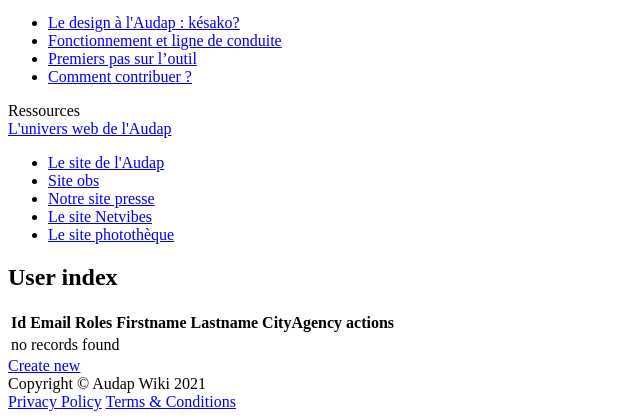
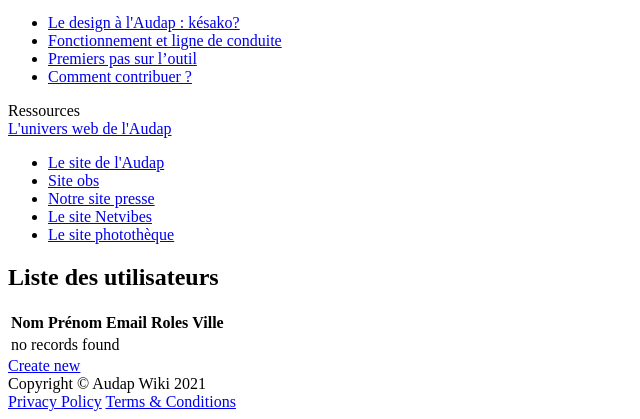
Before and after one commit to WildCodeSchool/BTZ_PHP_2021_03_Wiki, a Symfony app: template templates/user/index.html.twig in a window 1280 px wide. Shown: the part 433-852 px from the top of the page, without its empty margins (0-640 px from the left). Run offline with Twig, Linux system fonts and the light colour scheme; the template is opened without the code that fills it, so the values that code supplies are empty; some libraries are stand-ins or nearby versions.

Commit message:
add on cascade delete for user and article / versions

```diff
--- a/src/Entity/Article.php
+++ b/src/Entity/Article.php
@@ -87,7 +87,7 @@ class Article
 
     /**
      * @ORM\ManyToOne(targetEntity=User::class, inversedBy="articles")
-     * @ORM\JoinColumn(nullable=false)
+     * @ORM\JoinColumn(nullable=true, onDelete="CASCADE")
      */
     private $creator;
 
--- a/src/Entity/Version.php
+++ b/src/Entity/Version.php
@@ -39,6 +39,7 @@ class Version
 
     /**
      * @ORM\ManyToOne(targetEntity=User::class, inversedBy="versions")
+     * @ORM\JoinColumn(onDelete="CASCADE")
      */
     private $contributor;
 
@@ -49,7 +50,7 @@ class Version
 
     /**
      * @ORM\ManyToOne(targetEntity=Article::class, inversedBy="versions")
-     * @ORM\JoinColumn(nullable=false)
+     * @ORM\JoinColumn(nullable=false, onDelete="CASCADE")
      */
     private $article;
 
--- a/templates/user/index.html.twig
+++ b/templates/user/index.html.twig
@@ -1,36 +1,32 @@
 {% extends 'base.html.twig' %}
 
-{% block title %}User index{% endblock %}
+{% block title %}Liste des utilisateurs{% endblock %}
 
 {% block body %}
-    <h1>User index</h1>
+    <h1>Liste des utilisateurs</h1>
 
     <table class="table">
         <thead>
             <tr>
-                <th>Id</th>
+                <th>Nom</th>
+                <th>Prénom</th>
                 <th>Email</th>
                 <th>Roles</th>
-               {# <th>Password</th>#}
-                <th>Firstname</th>
-                <th>Lastname</th>
-                <th>CityAgency</th>
-                <th>actions</th>
+                <th>Ville</th>
             </tr>
         </thead>
         <tbody>
         {% for user in users %}
             <tr>
-                <td>{{ user.id }}</td>
+                <td>{{ user.lastname }}</td>
+                <td>{{ user.firstname }}</td>
                 <td>{{ user.email }}</td>
                 <td>{{ user.roles ? user.roles|json_encode : '' }}</td>
-                {#<td>{{ user.password }}</td>#}
-                <td>{{ user.firstname }}</td>
-                <td>{{ user.lastname }}</td>
                 <td>{{ user.cityAgency }}</td>
                 <td>
-                    <a href="{{ path('user_show', {'id': user.id}) }}">show</a>
-                    <a href="{{ path('user_edit', {'id': user.id}) }}">edit</a>
+                    <a href="{{ path('user_edit', {'id': user.id}) }}">Modifier</a>
+                    <a href="{{ path('user_delete', {'id': user.id}) }}">Supprimer</a>
+                    {% include "user/_delete_form.html.twig" %}
                 </td>
             </tr>
         {% else %}
```
Also changed, not shown: migrations/Version20210510133852.php (added, +31 -0 lines), migrations/Version20210510134244.php (added, +33 -0 lines), migrations/Version20210510140047.php (added, +37 -0 lines), src/Controller/UserController.php (+17 -15 lines).
